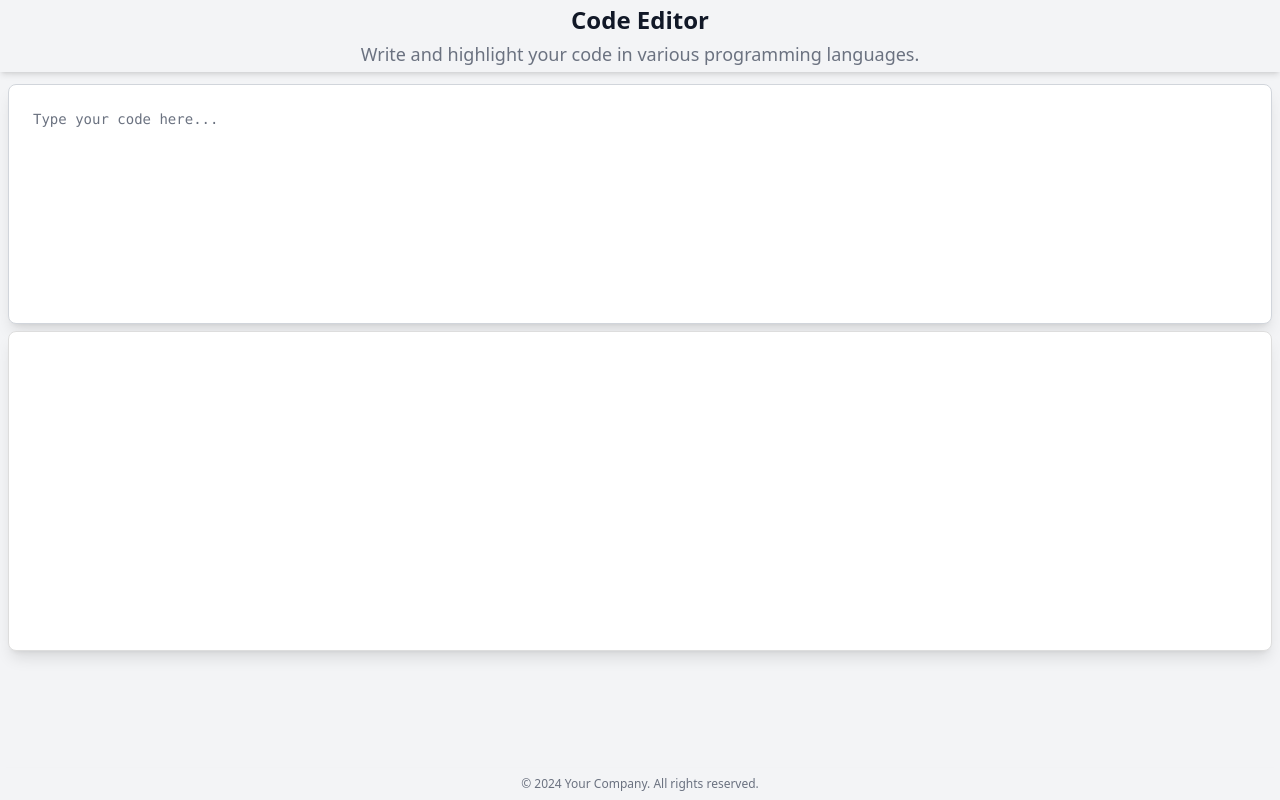
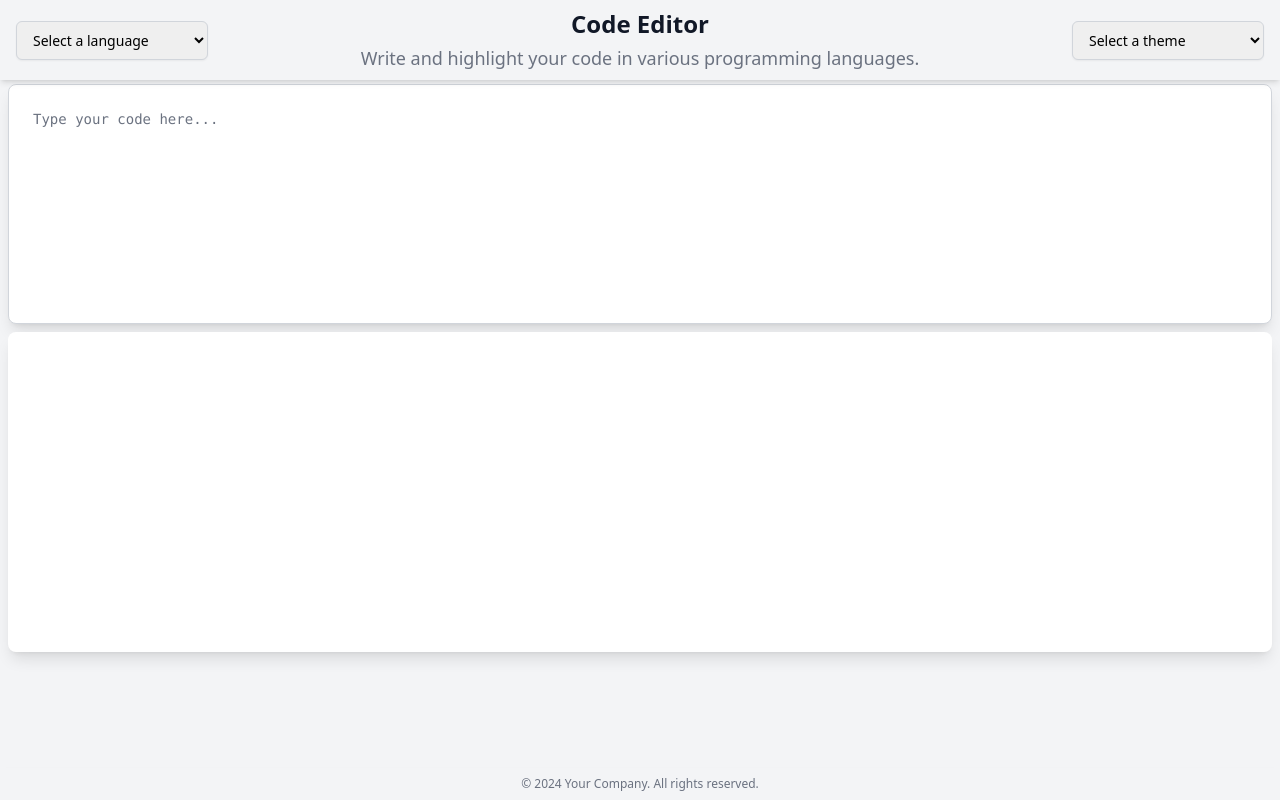
Before and after one commit to SatyamRana50/simple-code-editor---tealfeed-assignment, a React (Create React App) app in the folder simple-code-editor/: page / in a window 1280 px wide. Built offline with nearby package versions, Linux system fonts and the light colour scheme.

Commit message:
Implemented theme selection based on props for SyntaxHighlighter component, allowing dynamic switching between VS Code, Darcula, and Atom Dark themes

```diff
--- a/simple-code-editor/src/components/CodeEditor.tsx
+++ b/simple-code-editor/src/components/CodeEditor.tsx
@@ -1,29 +1,14 @@
 import React, { useState } from "react";
 import Input from "./Input";
 import CustomSyntaxHighlighter from "./CustomSyntaxHighlighter";
-import DropdownField from "./DropdownField";
 
-const CodeEditor: React.FC = () => {
+interface CodeEditorProps {
+  selectedLanguage: string;
+  selectedTheme: string;
+}
+
+const CodeEditor: React.FC<CodeEditorProps> = ({ selectedLanguage, selectedTheme}) => {
   const [code, setCode] = useState<string>("");
-  const [selectedLanguage, setSelectedLanguage] =
-    useState<string>("javascript");
-
-  const availableLanguages = [
-    { name: "JavaScript", value: "javascript" },
-    { name: "Python", value: "python" },
-    { name: "Java", value: "java" },
-    { name: "C++", value: "cpp" },
-    { name: "Ruby", value: "ruby" },
-    { name: "TypeScript", value: "typescript" },
-    { name: "Swift", value: "swift" },
-    { name: "Go", value: "go" },
-    { name: "Rust", value: "rust" },
-    { name: "Kotlin", value: "kotlin" },
-  ];
-
-  const handleLanguageChange = (language: string) => {
-    setSelectedLanguage(language);
-  };
 
   const handleChange = (value: string) => {
     setCode(value);
@@ -31,19 +16,8 @@ const CodeEditor: React.FC = () => {
 
   return (
     <div className="container mx-auto px-2 py-1 h-screen flex flex-col">
-      {/* <div className="flex justify-between items-center mb-4">
-        <DropdownField
-          name="language"
-          data={availableLanguages}
-          onChange={(e) => handleLanguageChange(e.target.value)}
-          labelKey="name"
-          valueKey="value"
-          placeholder="Select a language"
-          className="w-48 px-3 py-2 border border-gray-300 rounded-md shadow-sm focus:outline-none focus:ring-2 focus:ring-blue-500 focus:border-blue-500 sm:text-sm"
-        />
-      </div> */}
       <Input value={code} onChange={handleChange} />
-      <CustomSyntaxHighlighter code={code} language={selectedLanguage} />
+      <CustomSyntaxHighlighter code={code} language={selectedLanguage} theme={selectedTheme} />
     </div>
   );
 };
--- a/simple-code-editor/src/components/CodeEditorWrapper.tsx
+++ b/simple-code-editor/src/components/CodeEditorWrapper.tsx
@@ -1,14 +1,48 @@
-import React from "react";
+import React, { useState } from "react";
 import CodeEditor from "./CodeEditor";
 import Header from "./Header";
 import Footer from "./Footer";
 
 const CodeEditorWrapper: React.FC = () => {
+  const [selectedLanguage, setSelectedLanguage] =
+    useState<string>("javascript");
+  const [selectedTheme, setSelectedTheme] = useState<string>("vs"); // Default theme
+
+  const availableLanguages = [
+    { name: "JavaScript", value: "javascript" },
+    { name: "Python", value: "python" },
+    { name: "Java", value: "java" },
+    { name: "C++", value: "cpp" },
+    { name: "Ruby", value: "ruby" },
+    { name: "TypeScript", value: "typescript" },
+    { name: "Swift", value: "swift" },
+    { name: "Go", value: "go" },
+    { name: "Rust", value: "rust" },
+    { name: "Kotlin", value: "kotlin" },
+  ];
+
+  const handleLanguageChange = (language: string) => {
+    setSelectedLanguage(language);
+  };
+
+  const handleThemeChange = (theme: string) => {
+    setSelectedTheme(theme);
+  };
+
   return (
     <div className="min-h-screen w-full bg-gray-100 flex flex-col">
-      <Header />
+      <Header
+        availableLanguages={availableLanguages}
+        selectedLanguage={selectedLanguage}
+        handleLanguageChange={handleLanguageChange}
+        selectedTheme={selectedTheme}
+        handleThemeChange={handleThemeChange}
+      />
       <div className="fixed top-20 bottom-10 left-0 right-0 flex-grow overflow-hidden">
-        <CodeEditor />
+        <CodeEditor
+          selectedLanguage={selectedLanguage}
+          selectedTheme={selectedTheme}
+        />
       </div>
       <Footer />
     </div>
--- a/simple-code-editor/src/components/CustomSyntaxHighlighter.tsx
+++ b/simple-code-editor/src/components/CustomSyntaxHighlighter.tsx
@@ -1,24 +1,59 @@
-import React from "react";
+import React, { useEffect, useRef } from "react";
 import { Prism as SyntaxHighlighter } from "react-syntax-highlighter";
-import { vs } from "react-syntax-highlighter/dist/esm/styles/prism"; // Import the desired dark theme
+import {
+  vs,
+  darcula,
+  atomDark,
+} from "react-syntax-highlighter/dist/esm/styles/prism"; // Import available themes
 
 interface CustomSyntaxHighlighterProps {
   code: string;
   language: string;
+  theme: string;
 }
 
 const CustomSyntaxHighlighter: React.FC<CustomSyntaxHighlighterProps> = ({
   code,
   language,
+  theme,
 }) => {
+  const ref = useRef<HTMLDivElement>(null);
+
+  useEffect(() => {
+    if (ref.current) {
+      ref.current.scrollTop = ref.current.scrollHeight;
+    }
+  }, [code]);
+
+  // Function to select the appropriate theme based on the prop
+  const selectTheme = () => {
+    switch (theme) {
+      case "vs":
+        return vs;
+      case "darcula":
+        return darcula;
+      case "atomDark":
+        return atomDark;
+      default:
+        return vs; // Default theme
+    }
+  };
+
   return (
-    <SyntaxHighlighter
-      language={language}
-      style={vs}
-      className="w-full h-80 p-6 bg-white text-gray-900 placeholder-gray-500 border border-gray-300 focus:outline-none focus:ring-2 font-mono text-sm resize-none rounded-lg shadow-lg custom-scrollbar custom-scrollbar-thumb bg-gray-300 hover:bg-gray-400"
+    <div
+      ref={ref}
+      className="w-full h-80 mt-2 px-2 bg-white rounded-lg shadow-lg overflow-auto custom-scrollbar"
+      style={{ border: "none", outline: "none" }}
     >
-      {code}
-    </SyntaxHighlighter>
+      <SyntaxHighlighter
+        language={language}
+        style={selectTheme()}
+        className="bg-transparent text-gray-900 font-mono text-sm resize-none"
+        customStyle={{ border: "none", boxShadow: "none", outline: "none" }}
+      >
+        {code}
+      </SyntaxHighlighter>
+    </div>
   );
 };
 
--- a/simple-code-editor/src/components/Header.tsx
+++ b/simple-code-editor/src/components/Header.tsx
@@ -1,12 +1,61 @@
 import React from "react";
+import DropdownField from "./DropdownField";
 
-const Header: React.FC = () => {
+interface HeaderProps {
+  availableLanguages: { name: string; value: string }[];
+  selectedLanguage: string;
+  handleLanguageChange: (language: string) => void;
+  selectedTheme: string;
+  handleThemeChange: (theme: string) => void;
+}
+
+const Header: React.FC<HeaderProps> = ({
+  availableLanguages,
+  selectedLanguage,
+  handleLanguageChange,
+  selectedTheme,
+  handleThemeChange,
+}) => {
+  const availableThemes = [
+    { name: "vs", value: "vs" },
+    { name: "Darcula", value: "darcula" },
+    { name: "AtomDark", value: "atomDark" },
+  ];
+
   return (
-    <header className="fixed top-0 left-0 right-0 z-10 bg-gray-100 shadow-md py-1 text-center">
-      <h2 className="text-2xl font-extrabold text-gray-900">Code Editor</h2>
-      <p className="mt-1 text-lg text-gray-500">
-        Write and highlight your code in various programming languages.
-      </p>
+    <header className="fixed top-0 left-0 right-0 z-10 bg-gray-100 shadow-md py-2">
+      <div className="container mx-auto flex items-center justify-between px-4">
+        <div className="w-48">
+          <DropdownField
+            name="language"
+            data={availableLanguages}
+            onChange={(e) => handleLanguageChange(e.target.value)}
+            labelKey="name"
+            valueKey="value"
+            placeholder="Select a language"
+            className="w-full px-3 py-2 border border-gray-300 rounded-md shadow-sm focus:outline-none focus:ring-2 focus:ring-blue-500 focus:border-blue-500 sm:text-sm"
+            // value={selectedLanguage}
+          />
+        </div>
+        <div className="text-center flex-grow">
+          <h2 className="text-2xl font-extrabold text-gray-900">Code Editor</h2>
+          <p className="mt-1 text-lg text-gray-500">
+            Write and highlight your code in various programming languages.
+          </p>
+        </div>
+        <div className="w-48">
+          <DropdownField
+            name="theme"
+            data={availableThemes}
+            onChange={(e) => handleThemeChange(e.target.value)}
+            labelKey="name"
+            valueKey="value"
+            placeholder="Select a theme"
+            className="w-full px-3 py-2 border border-gray-300 rounded-md shadow-sm focus:outline-none focus:ring-2 focus:ring-blue-500 focus:border-blue-500 sm:text-sm"
+            // value={selectedTheme}
+          />
+        </div>
+      </div>
     </header>
   );
 };
```
